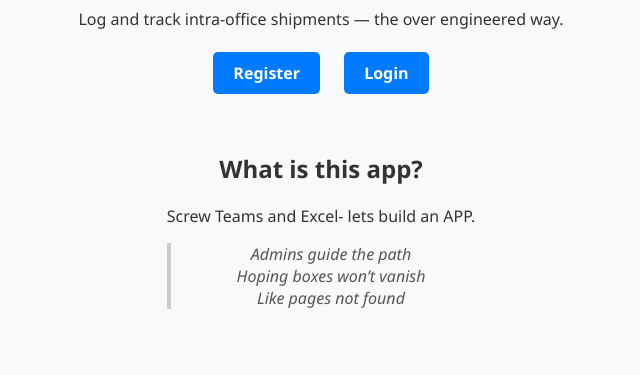
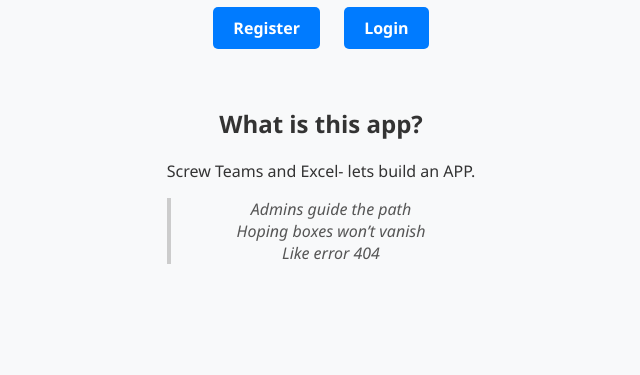
Before and after one commit to daggerbourne/shipment-tracker, a website: page public/index.html in a window 1280 px wide. Shown: the part 425-800 px from the top of the page, without its empty margins (319-959 px from the left). Drawn offline with Linux system fonts and the light colour scheme.

Commit message:
Update index.html

```diff
--- a/public/index.html
+++ b/public/index.html
@@ -69,7 +69,6 @@
 </head>
 <body>
   <object data="assets/logo/luggagetag.svg" type="image/svg+xml" class="logo-svg"></object>
-  <h1>📦 Shipment Tracker</h1>
   <p>Log and track intra-office shipments — the over engineered way.</p>
 
   <div class="buttons">
@@ -87,7 +86,7 @@
       <p>
         Admins guide the path<br>
         Hoping boxes won’t vanish<br>
-        Like pages not found
+        Like error 404
       </p>
     </div>
   </div>
```
